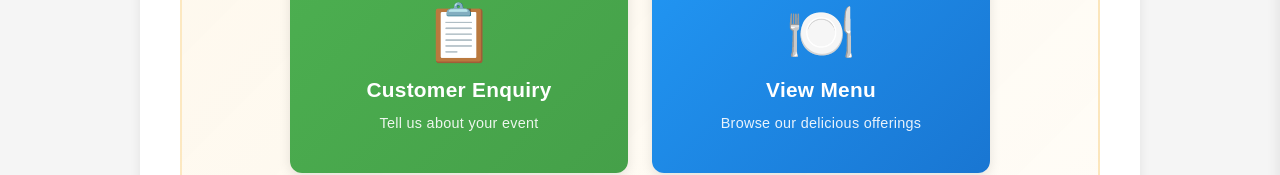
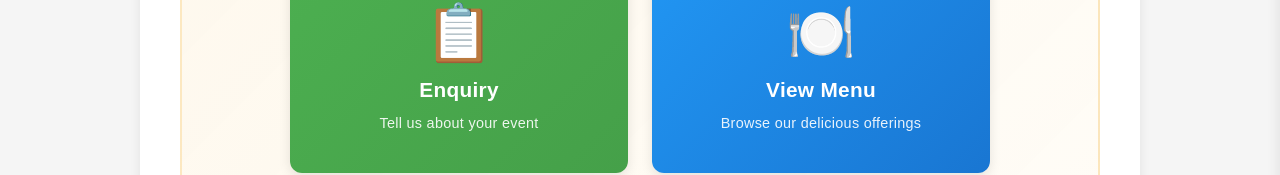
Before and after one commit to desiplazacaterings-stack/desi-plaza-frontend, a React (Vite) app: page /#order in a window 1280 px wide. Shown: the part 432-607 px from the top of the page. Built offline with nearby package versions, Linux system fonts and the light colour scheme; no server answers.

Commit message:
chore: Change 'Customer Enquiry' to 'Enquiry' for simpler labeling

```diff
--- a/src/pages/Enquiry.jsx
+++ b/src/pages/Enquiry.jsx
@@ -51,7 +51,7 @@ function Enquiry() {
 
   return (
     <div className="enquiry-container">
-      <h2>Customer Enquiry</h2>
+      <h2>Enquiry</h2>
 
       <form onSubmit={handleSubmit}>
         <div>
--- a/src/pages/Home.jsx
+++ b/src/pages/Home.jsx
@@ -58,7 +58,7 @@ function Home() {
               onClick={() => setActiveSection("enquiry")}
             >
               <span className="btn-icon">📋</span>
-              <span className="btn-label">Customer Enquiry</span>
+              <span className="btn-label">Enquiry</span>
               <span className="btn-desc">Tell us about your event</span>
             </button>
 
```
